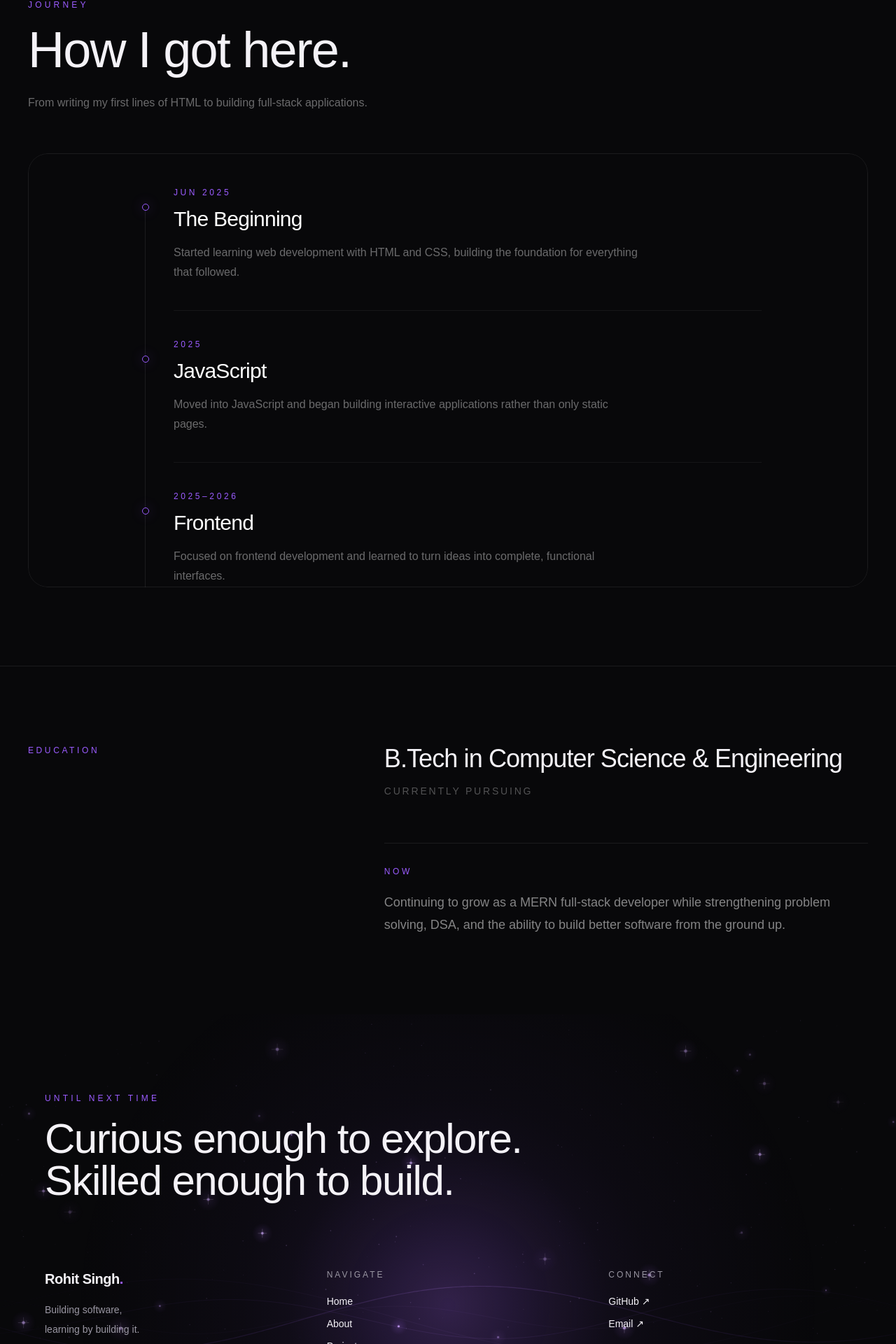
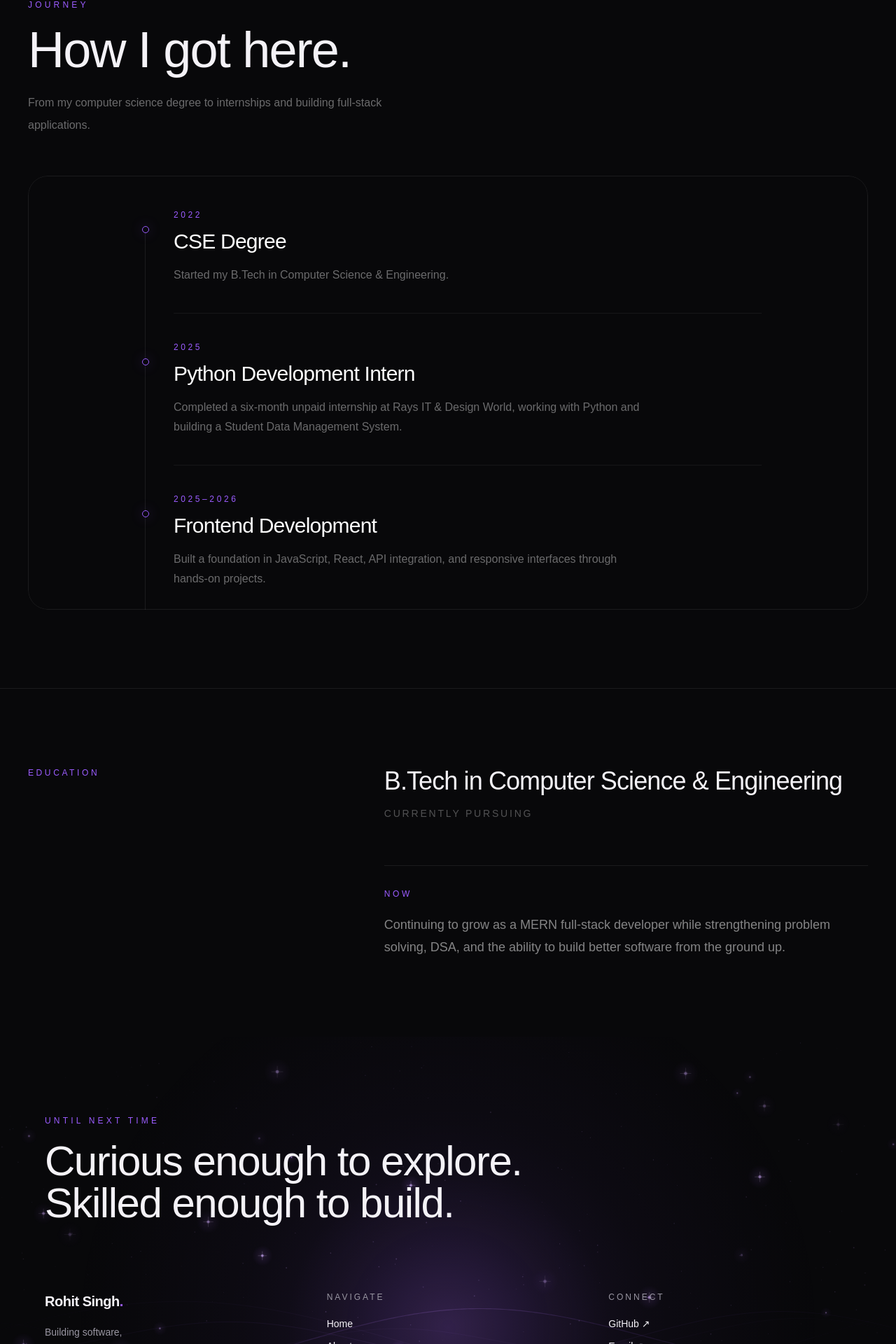
Before and after one commit to rohitcreates/portfolio, a Next.js app: page /about in a window 1280 px wide. Shown: the part 1415-3335 px from the top of the page at 70% size. Built offline with nearby package versions, Linux system fonts and the light colour scheme.

Commit message:
Improve portfolio accuracy and project presentation

```diff
--- a/src/components/AboutJourney.tsx
+++ b/src/components/AboutJourney.tsx
@@ -4,58 +4,52 @@ import { useRef, useState } from "react";
 
 const milestones = [
   {
-    year: "JUN 2025",
-    title: "The Beginning",
+    year: "2022",
+    title: "CSE Degree",
     description:
-      "Started learning web development with HTML and CSS, building the foundation for everything that followed.",
+      "Started my B.Tech in Computer Science & Engineering.",
   },
   {
     year: "2025",
-    title: "JavaScript",
+    title: "Python Development Intern",
     description:
-      "Moved into JavaScript and began building interactive applications rather than only static pages.",
+      "Completed a six-month unpaid internship at Rays IT & Design World, working with Python and building a Student Data Management System.",
   },
   {
     year: "2025–2026",
-    title: "Frontend",
+    title: "Frontend Development",
     description:
-      "Focused on frontend development and learned to turn ideas into complete, functional interfaces.",
+      "Built a foundation in JavaScript, React, API integration, and responsive interfaces through hands-on projects.",
+  },
+  {
+    year: "2026",
+    title: "Web Development Intern",
+    description:
+      "Gained practical web development experience at Thought Applied Creations.",
   },
   {
     year: "2026",
     title: "CineScope",
     description:
-      "Built CineScope, my first proper project, and put my frontend skills into practice.",
+      "Built a movie discovery application with React and the TMDB API, including search, movie details, trailers, and favourites.",
   },
   {
     year: "2026",
-    title: "Internship",
+    title: "Vanta Studio",
     description:
-      "Gained practical development experience through a one-month internship at Thought Applied Creations.",
+      "Built a full-stack e-commerce application and worked with authentication, server-side authorization, Prisma, and PostgreSQL.",
   },
   {
     year: "2026",
-    title: "Backend",
-    description:
-      "Expanded into backend development and built Vanta Studio while learning server-side development, databases, and application architecture.",
-  },
-  {
-    year: "2026",
-    title: "Full-stack",
-    description:
-      "Started bringing frontend and backend development together to build complete applications.",
-  },
-  {
-    year: "AUG 2026",
     title: "NovaFlow",
     description:
-      "Started building NovaFlow, a full-stack workspace and project management application.",
+      "Built a workspace and project management application with authentication, roles, projects, tasks, documentation, and collaboration features.",
   },
   {
     year: "NOW",
     title: "Still Building",
     description:
-      "Continuing to grow as a MERN full-stack developer while learning, experimenting, and building new things.",
+      "Continuing to strengthen full-stack engineering, TypeScript, backend development, databases, and problem solving.",
   },
 ];
 
@@ -66,61 +60,43 @@ export default function AboutJourney() {
 
   function handleScroll() {
     const element = scrollRef.current;
-
     if (!element) return;
 
     const maxScroll = element.scrollHeight - element.clientHeight;
-
     setProgress(maxScroll > 0 ? element.scrollTop / maxScroll : 0);
   }
 
   return (
     <section className="px-6 py-28 lg:px-10">
       <div className="mx-auto max-w-7xl">
-        {/* Header */}
         <div className="mb-14">
           <p className="text-xs uppercase tracking-[0.35em] text-[var(--accent)]">
             Journey
           </p>
-
           <h2 className="mt-5 text-5xl font-medium tracking-tight sm:text-6xl lg:text-7xl">
             How I got here.
           </h2>
-
           <p className="mt-6 max-w-xl text-base leading-8 text-white/40">
-            From writing my first lines of HTML to building full-stack
-            applications.
+            From my computer science degree to internships and building full-stack applications.
           </p>
         </div>
 
-        {/* Scroll container */}
         <div
           className={[
             "relative overflow-hidden rounded-[28px] transition-all duration-500",
-            isActive
-              ? "shadow-[0_0_80px_rgba(124,58,237,0.08)]"
-              : "",
+            isActive ? "shadow-[0_0_80px_rgba(124,58,237,0.08)]" : "",
           ].join(" ")}
         >
-          {/* Base border */}
           <div className="pointer-events-none absolute inset-0 rounded-[28px] border border-white/[0.08]" />
 
-          {/* Progress border */}
           <div
+            aria-hidden="true"
             className="pointer-events-none absolute inset-0 rounded-[28px]"
             style={{
-              background: `conic-gradient(
-                from 0deg,
-                var(--accent) 0deg,
-                var(--accent) ${progress * 360}deg,
-                transparent ${progress * 360}deg,
-                transparent 360deg
-              )`,
+              background: `conic-gradient(from 0deg, var(--accent) 0deg, var(--accent) ${progress * 360}deg, transparent ${progress * 360}deg, transparent 360deg)`,
               padding: "1px",
-              mask:
-                "linear-gradient(#fff 0 0) content-box, linear-gradient(#fff 0 0)",
-              WebkitMask:
-                "linear-gradient(#fff 0 0) content-box, linear-gradient(#fff 0 0)",
+              mask: "linear-gradient(#fff 0 0) content-box, linear-gradient(#fff 0 0)",
+              WebkitMask: "linear-gradient(#fff 0 0) content-box, linear-gradient(#fff 0 0)",
               maskComposite: "exclude",
               WebkitMaskComposite: "xor",
               opacity: isActive ? 1 : 0.35,
@@ -128,7 +104,6 @@ export default function AboutJourney() {
             }}
           />
 
-          {/* Scrollable area */}
           <div
             ref={scrollRef}
             onScroll={handleScroll}
@@ -138,30 +113,23 @@ export default function AboutJourney() {
           >
             <div className="mx-auto max-w-4xl">
               <div className="relative">
-                {/* Timeline line */}
                 <div className="absolute bottom-8 left-[15px] top-8 w-px bg-white/[0.08]" />
-
                 <div className="space-y-10">
-                  {milestones.map((milestone, index) => (
+                  {milestones.map((milestone) => (
                     <article
-                      key={`${milestone.year}-${milestone.title}`}
+                      key={milestone.title}
                       className="relative grid grid-cols-[32px_1fr] gap-6"
                     >
-                      {/* Timeline node */}
                       <div className="relative flex justify-center">
                         <span className="relative z-10 mt-6 h-2.5 w-2.5 rounded-full border border-[var(--accent)] bg-[#09080d] shadow-[0_0_18px_var(--accent-glow)]" />
                       </div>
-
-                      {/* Milestone */}
                       <div className="border-b border-white/[0.06] pb-10">
                         <p className="text-xs tracking-[0.3em] text-[var(--accent)]">
                           {milestone.year}
                         </p>
-
                         <h3 className="mt-3 text-2xl font-medium tracking-tight text-white sm:text-3xl">
                           {milestone.title}
                         </h3>
-
                         <p className="mt-4 max-w-2xl text-sm leading-7 text-white/40 sm:text-base">
                           {milestone.description}
                         </p>
@@ -170,7 +138,6 @@ export default function AboutJourney() {
                   ))}
                 </div>
               </div>
-
               <p className="mt-10 text-center text-[10px] uppercase tracking-[0.35em] text-white/20">
                 Scroll to explore
               </p>
```
